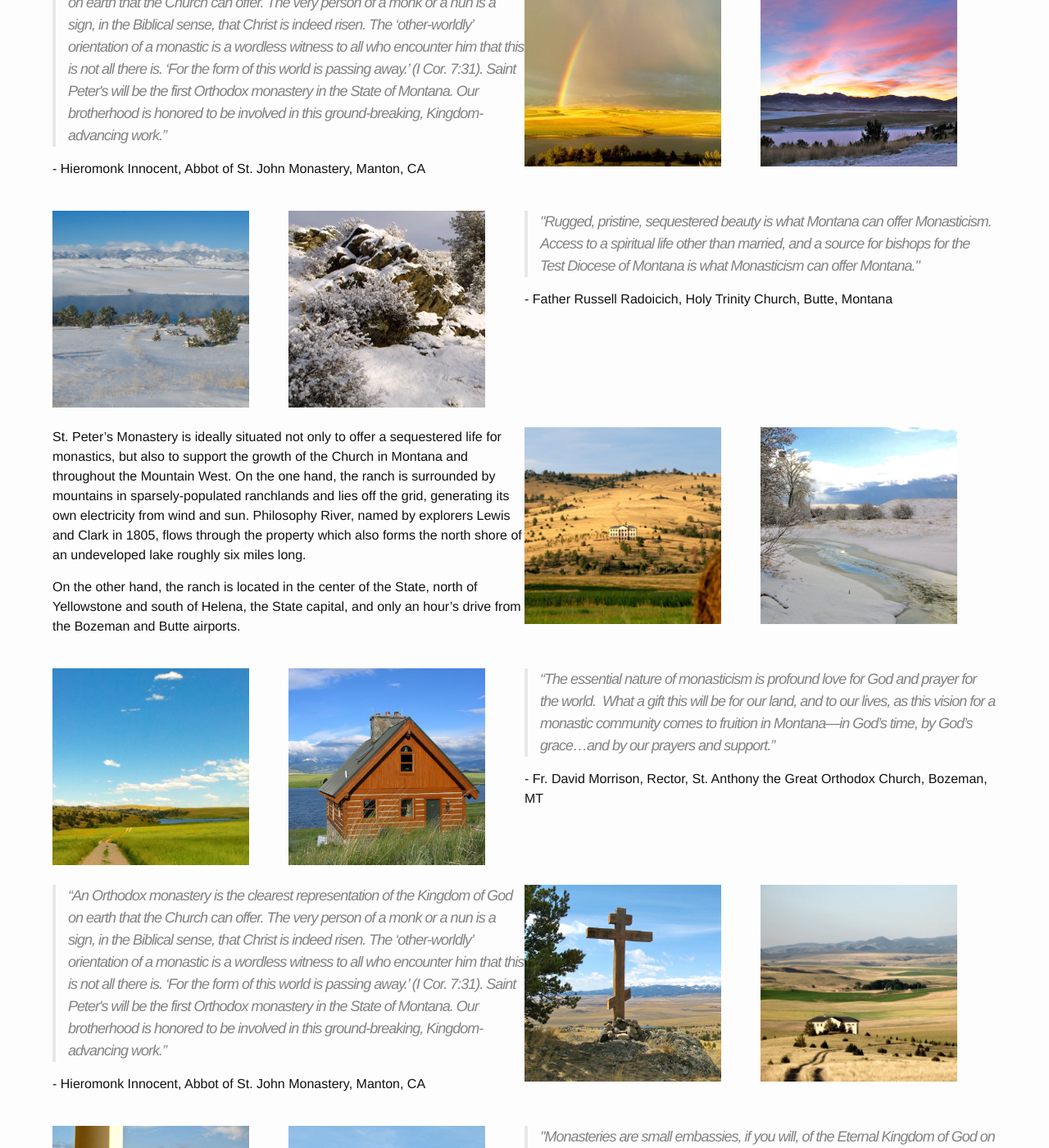
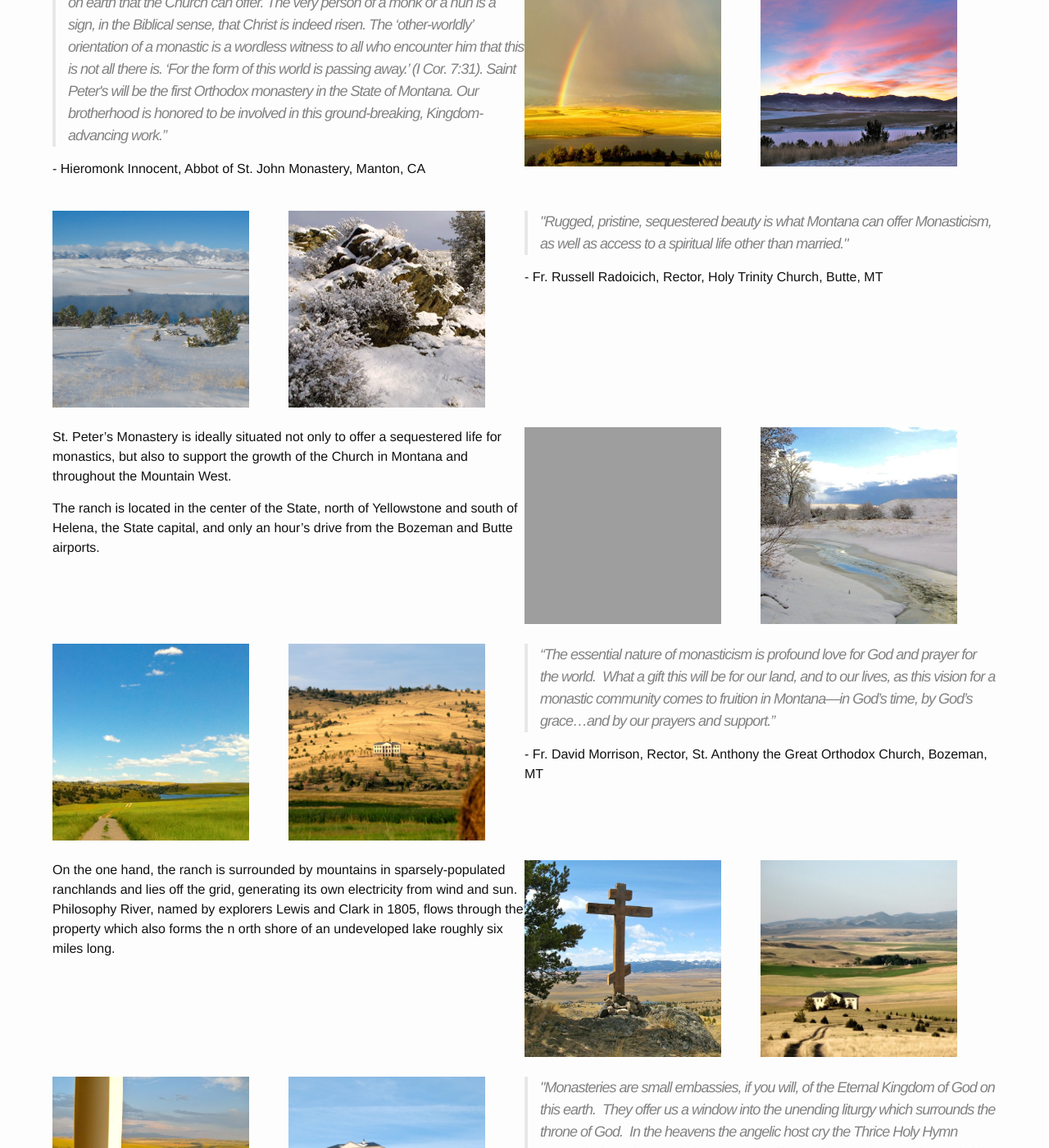
Before and after one commit to stpetersmonastery/stpetersmonastery.github.io, a Jekyll site: the page built from index.html, in a window 1280 px wide and 1400 px high, scrolled down 1202 px. Shown: the whole window at 82% size. Built offline with Jekyll 4.4.1, drawn with Linux system fonts in a browser that asks for light colours; some of the changed text lies outside the part shown.

Commit message:
pics testing

```diff
--- a/_includes/footer.html
+++ b/_includes/footer.html
@@ -5,48 +5,19 @@
     <h2 class="footer-heading">{{ site.title }}</h2>
 
     <div class="footer-col-wrapper">
-      <div class="footer-col  footer-col-1">
-        <ul class="contact-list">
-          <li>{{ site.title }}</li>
-          <li><a href="mailto:{{ site.email }}">{{ site.email }}</a></li>
-        </ul>
-      </div>
-
-      <div class="footer-col  footer-col-2">
-        <ul class="social-media-list">
-          {% if site.github_username %}
-          <li>
-            <a href="https://github.com/{{ site.github_username }}">
-              <span class="icon  icon--github">
-                <svg viewBox="0 0 16 16">
-                  <path fill="#828282" d="M7.999,0.431c-4.285,0-7.76,3.474-7.76,7.761 c0,3.428,2.223,6.337,5.307,7.363c0.388,0.071,0.53-0.168,0.53-0.374c0-0.184-0.007-0.672-0.01-1.32 c-2.159,0.469-2.614-1.04-2.614-1.04c-0.353-0.896-0.862-1.135-0.862-1.135c-0.705-0.481,0.053-0.472,0.053-0.472 c0.779,0.055,1.189,0.8,1.189,0.8c0.692,1.186,1.816,0.843,2.258,0.645c0.071-0.502,0.271-0.843,0.493-1.037 C4.86,11.425,3.049,10.76,3.049,7.786c0-0.847,0.302-1.54,0.799-2.082C3.768,5.507,3.501,4.718,3.924,3.65 c0,0,0.652-0.209,2.134,0.796C6.677,4.273,7.34,4.187,8,4.184c0.659,0.003,1.323,0.089,1.943,0.261 c1.482-1.004,2.132-0.796,2.132-0.796c0.423,1.068,0.157,1.857,0.077,2.054c0.497,0.542,0.798,1.235,0.798,2.082 c0,2.981-1.814,3.637-3.543,3.829c0.279,0.24,0.527,0.713,0.527,1.437c0,1.037-0.01,1.874-0.01,2.129 c0,0.208,0.14,0.449,0.534,0.373c3.081-1.028,5.302-3.935,5.302-7.362C15.76,3.906,12.285,0.431,7.999,0.431z"/>
-                </svg>
-              </span>
-
-              <span class="username">{{ site.github_username }}</span>
-            </a>
-          </li>
-          {% endif %}
-
-          {% if site.twitter_username %}
-          <li>
-            <a href="https://twitter.com/{{ site.twitter_username }}">
-              <span class="icon  icon--twitter">
-                <svg viewBox="0 0 16 16">
-                  <path fill="#828282" d="M15.969,3.058c-0.586,0.26-1.217,0.436-1.878,0.515c0.675-0.405,1.194-1.045,1.438-1.809
-                  c-0.632,0.375-1.332,0.647-2.076,0.793c-0.596-0.636-1.446-1.033-2.387-1.033c-1.806,0-3.27,1.464-3.27,3.27 c0,0.256,0.029,0.506,0.085,0.745C5.163,5.404,2.753,4.102,1.14,2.124C0.859,2.607,0.698,3.168,0.698,3.767 c0,1.134,0.577,2.135,1.455,2.722C1.616,6.472,1.112,6.325,0.671,6.08c0,0.014,0,0.027,0,0.041c0,1.584,1.127,2.906,2.623,3.206 C3.02,9.402,2.731,9.442,2.433,9.442c-0.211,0-0.416-0.021-0.615-0.059c0.416,1.299,1.624,2.245,3.055,2.271 c-1.119,0.877-2.529,1.4-4.061,1.4c-0.264,0-0.524-0.015-0.78-0.046c1.447,0.928,3.166,1.469,5.013,1.469 c6.015,0,9.304-4.983,9.304-9.304c0-0.142-0.003-0.283-0.009-0.423C14.976,4.29,15.531,3.714,15.969,3.058z"/>
-                </svg>
-              </span>
-
-              <span class="username">{{ site.twitter_username }}</span>
-            </a>
-          </li>
-          {% endif %}
-        </ul>
-      </div>
-
-      <div class="footer-col  footer-col-3">
-        <p class="text">{{ site.description }}</p>
+      <div class='row'>
+        <div class="col gutters-d span-3-d">
+          <img class='homepage' src='{{ site.url }}/assets/dacha.png'>
+        </div>
+        <div class="col gutters-d span-3-d">
+          <img class='homepage' src='{{ site.url }}/assets/from_enterance.png'>
+        </div>
+        <div class="col gutters-d span-3-d">
+          <img class='homepage' src='{{ site.url }}/assets/monestary_view.png'>
+        </div>
+        <div class="col gutters-d span-3-d">
+          <img class='homepage' src='{{ site.url }}/assets/pelicans.jpg'>
+        </div>
       </div>
     </div>
 
--- a/index.html
+++ b/index.html
@@ -58,19 +58,19 @@ layout: default
       <img class='homepage' src='{{ site.url }}/assets/winter_rocks.png'>
     </div>
     <div class='col gutters-d span-6-d'>
-      <blockquote>"Rugged, pristine, sequestered beauty is what Montana can offer Monasticism. Access to a spiritual life other than married, and a source for bishops for the Test Diocese of Montana is what Monasticism can offer Montana."</blockquote>
-      <p>- Father Russell Radoicich, Holy Trinity Church, Butte, Montana</p>
+      <blockquote>"Rugged, pristine, sequestered beauty is what Montana can offer Monasticism, as well as access to a spiritual life other than married." </blockquote>
+      <p>- Fr. Russell Radoicich, Rector, Holy Trinity Church, Butte, MT</p>
     </div>
   </div>
   <br>
   <div class='row'>
     <div class='col gutters-d span-6-d'>
-      <p>St. Peter’s Monastery is ideally situated not only to offer a sequestered life for monastics, but also to support the growth of the Church in Montana and throughout the Mountain West.  On the one hand, the ranch is surrounded by mountains in sparsely-populated ranchlands and lies off the grid, generating its own electricity from wind and sun.  Philosophy River, named by explorers Lewis and Clark in 1805, flows through the property which also forms the north shore of an undeveloped lake roughly six miles long.</p>
+      <p>St. Peter’s Monastery is ideally situated not only to offer a sequestered life for monastics, but also to support the growth of the Church in Montana and throughout the Mountain West.</p>
 
-      <p>On the other hand, the ranch is located in the center of the State, north of Yellowstone and south of Helena, the State capital, and only an hour’s drive from the Bozeman and Butte airports.</p>
+      <p>The ranch is located in the center of the State, north of Yellowstone and south of Helena, the State capital, and only an hour’s drive from the Bozeman and Butte airports.</p>
     </div>
     <div class='col gutters-d span-3-d'>
-      <img class='homepage' src='{{ site.url }}/assets/across_lake_villa.png'>
+      <img class='homepage' src='{{ site.url }}/assets/philosophy_river.jpg'>
     </div>
     <div class='col gutters-d span-3-d'>
       <img class='homepage' src='{{ site.url }}/assets/winter_creek.png'>
@@ -82,7 +82,7 @@ layout: default
       <img class='homepage' src='{{ site.url }}/assets/entry_spring.png'>
     </div>
     <div class='col gutters-d span-3-d'>
-      <img class='homepage' src='{{ site.url }}/assets/dacha.png'>
+      <img class='homepage' src='{{ site.url }}/assets/across_lake_villa.png'>
     </div>
     <div class='col gutters-d span-6-d'>
       <blockquote>“The essential nature of monasticism is profound love for God and prayer for the world.  What a gift this will be for our land, and to our lives, as this vision for a monastic community comes to fruition in Montana—in God’s time, by God’s grace…and by our prayers and
@@ -93,8 +93,8 @@ layout: default
   <br>
   <div class='row'>
     <div class='col gutters-d span-6-d'>
-      <blockquote>“An Orthodox monastery is the clearest representation of the Kingdom of God on earth that the Church can offer.  The very person of a monk or a nun is a sign, in the Biblical sense, that Christ is indeed risen. The ‘other-worldly’ orientation of a monastic is a wordless witness to all who encounter him that this is not all there is.  ‘For the form of this world is passing away.’ (I Cor. 7:31).  Saint Peter's will be the first Orthodox monastery in the State of Montana.  Our brotherhood is honored to be involved in this ground-breaking, Kingdom-advancing work.”</blockquote>
-      <p>- Hieromonk Innocent, Abbot of St. John Monastery, Manton, CA</p>
+      <p>On the one hand, the ranch is surrounded by mountains in sparsely-populated ranchlands and lies off the grid, generating its own electricity from wind and sun.  Philosophy River, named by explorers Lewis and Clark in 1805, flows through the property which also forms the n
+        orth shore of an undeveloped lake roughly six miles long.</p>
     </div>
     <div class='col gutters-d span-3-d'>
       <img class='homepage' src='{{ site.url }}/assets/cross.png'>
```
Also changed, not shown: assets/pelicans.jpg (added), 1 other file.
